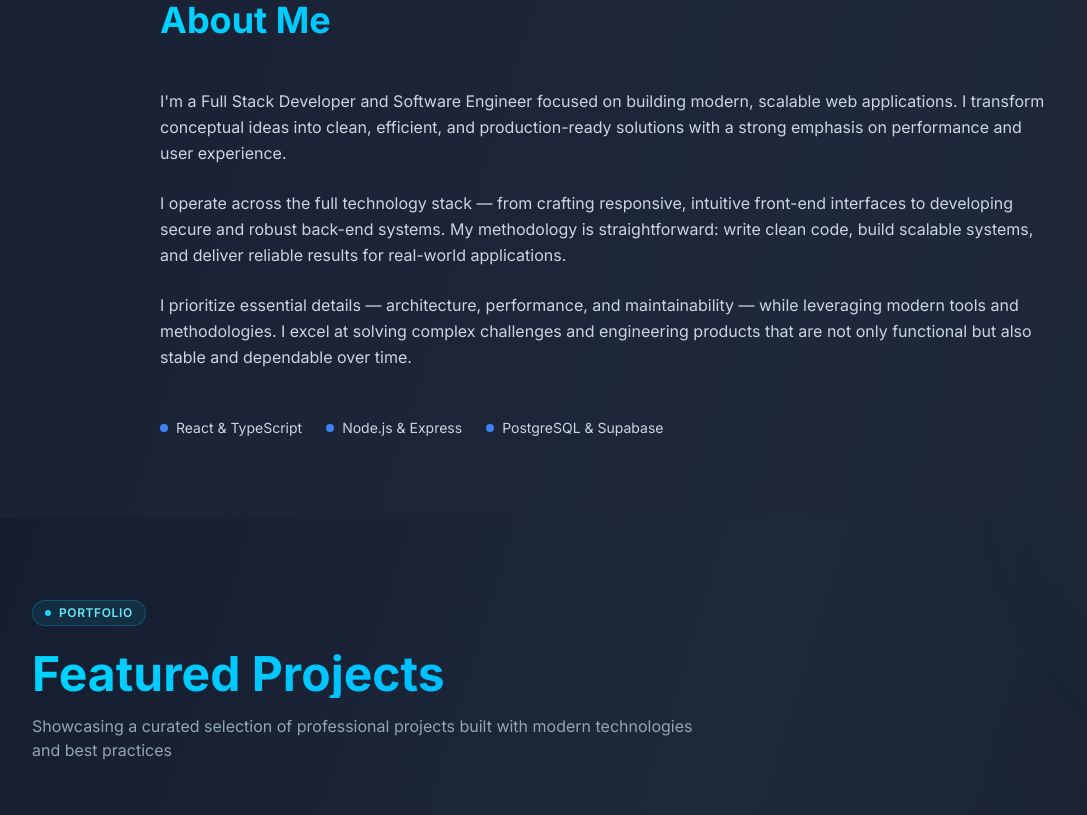
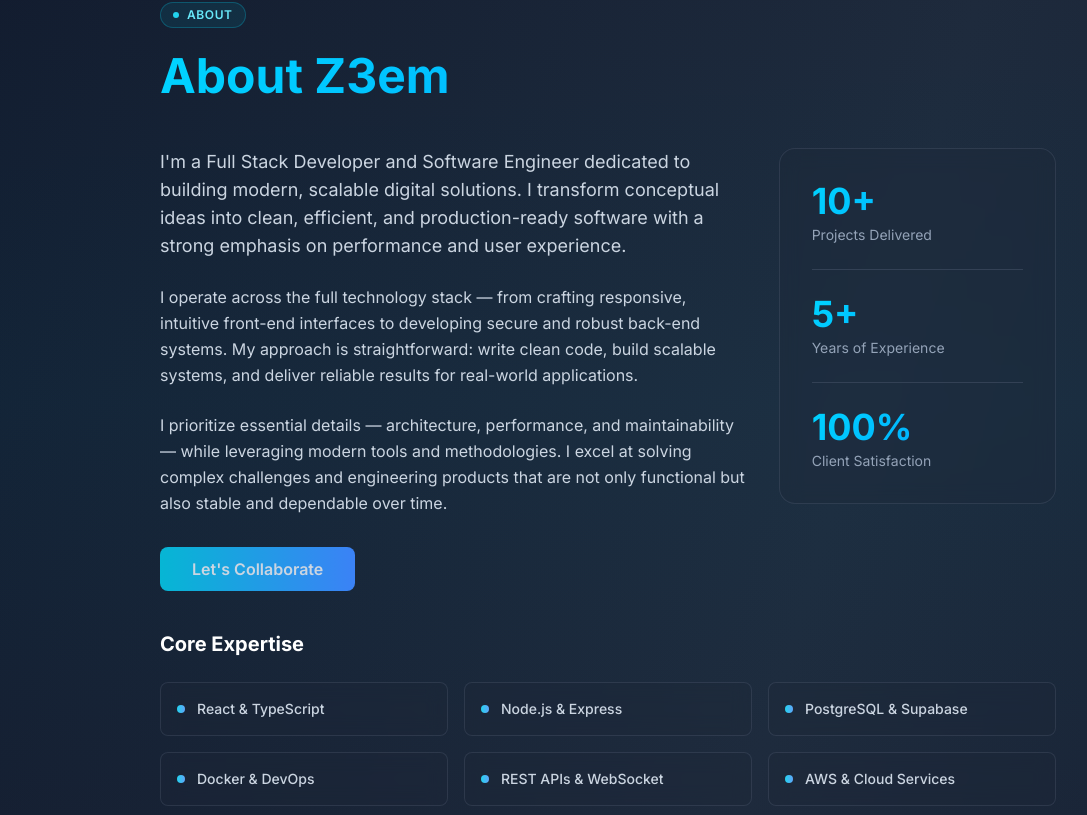
Before and after one commit to z3em123123/Z3emNewWeb, a React (Vite) app: page / in a window 1280 px wide. Shown: the part 945-1760 px from the top of the page, without its empty margins (32-1119 px from the left). Built offline with nearby package versions, Linux system fonts and the light colour scheme; no server answers; the HTML template or start-up script is replaced by a standard one.

Commit message:
Update: src/components/About.jsx

```diff
--- a/src/components/About.jsx
+++ b/src/components/About.jsx
@@ -1,35 +1,83 @@
 export default function About() {
+  const highlights = [
+    "React & TypeScript",
+    "Node.js & Express",
+    "PostgreSQL & Supabase",
+    "Docker & DevOps",
+    "REST APIs & WebSocket",
+    "AWS & Cloud Services"
+  ]
+
   return (
-    <section id="about" className="py-20 px-4 sm:px-6 lg:px-8 bg-slate-800/50">
-      <div className="max-w-4xl mx-auto">
-        <h2 className="text-4xl font-bold mb-12 gradient-text">About Me</h2>
+    <section id="about" className="py-20 px-4 sm:px-6 lg:px-8 relative overflow-hidden">
+      <div className="absolute inset-0 bg-gradient-to-b from-transparent via-cyan-500/5 to-transparent pointer-events-none"></div>
 
-        <div className="space-y-6 text-slate-300 leading-relaxed">
-          <p>
-            I'm a Full Stack Developer and Software Engineer focused on building modern, scalable web applications. I transform conceptual ideas into clean, efficient, and production-ready solutions with a strong emphasis on performance and user experience.
+      <div className="max-w-4xl mx-auto relative z-10">
+        <div className="mb-12 animate-slideUp">
+          <div className="inline-flex items-center gap-2 px-3 py-1 bg-cyan-500/10 border border-cyan-500/30 rounded-full mb-6">
+            <div className="w-1.5 h-1.5 bg-cyan-400 rounded-full"></div>
+            <span className="text-xs font-semibold text-cyan-300 uppercase tracking-wider">About</span>
+          </div>
+          <h2 className="text-5xl font-bold gradient-text">About Z3em</h2>
+        </div>
+
+        <div className="grid grid-cols-1 lg:grid-cols-3 gap-8 mb-12">
+          {/* Main content */}
+          <div className="lg:col-span-2 space-y-6 text-slate-300 leading-relaxed animate-slideUp" style={{animationDelay: '0.1s'}}>
+            <p className="text-lg">
+              I'm a Full Stack Developer and Software Engineer dedicated to building modern, scalable digital solutions. I transform conceptual ideas into clean, efficient, and production-ready software with a strong emphasis on performance and user experience.
             </p>
 
             <p>
-            I operate across the full technology stack — from crafting responsive, intuitive front-end interfaces to developing secure and robust back-end systems. My methodology is straightforward: write clean code, build scalable systems, and deliver reliable results for real-world applications.
+              I operate across the full technology stack — from crafting responsive, intuitive front-end interfaces to developing secure and robust back-end systems. My approach is straightforward: write clean code, build scalable systems, and deliver reliable results for real-world applications.
             </p>
 
             <p>
               I prioritize essential details — architecture, performance, and maintainability — while leveraging modern tools and methodologies. I excel at solving complex challenges and engineering products that are not only functional but also stable and dependable over time.
             </p>
 
-          <div className="pt-6 flex gap-6 text-sm">
-            <div className="flex items-center gap-2">
-              <div className="w-2 h-2 bg-blue-500 rounded-full"></div>
-              <span>React & TypeScript</span>
+            <div className="pt-4">
+              <a href="#contact" className="button-primary">
+                Let's Collaborate
+              </a>
             </div>
-            <div className="flex items-center gap-2">
-              <div className="w-2 h-2 bg-blue-500 rounded-full"></div>
-              <span>Node.js & Express</span>
           </div>
-            <div className="flex items-center gap-2">
-              <div className="w-2 h-2 bg-blue-500 rounded-full"></div>
-              <span>PostgreSQL & Supabase</span>
+
+          {/* Stats */}
+          <div className="animate-slideUp" style={{animationDelay: '0.2s'}}>
+            <div className="glass-effect rounded-2xl p-8 space-y-6">
+              <div>
+                <div className="text-4xl font-bold gradient-text mb-1">10+</div>
+                <div className="text-sm text-slate-400">Projects Delivered</div>
               </div>
+              <div className="border-t border-slate-700"></div>
+              <div>
+                <div className="text-4xl font-bold gradient-text mb-1">5+</div>
+                <div className="text-sm text-slate-400">Years of Experience</div>
+              </div>
+              <div className="border-t border-slate-700"></div>
+              <div>
+                <div className="text-4xl font-bold gradient-text mb-1">100%</div>
+                <div className="text-sm text-slate-400">Client Satisfaction</div>
+              </div>
+            </div>
+          </div>
+        </div>
+
+        {/* Highlights */}
+        <div className="animate-slideUp" style={{animationDelay: '0.3s'}}>
+          <h3 className="text-xl font-bold mb-6 text-white">Core Expertise</h3>
+          <div className="grid grid-cols-2 md:grid-cols-3 gap-4">
+            {highlights.map((item, idx) => (
+              <div
+                key={item}
+                className="glass-effect rounded-lg p-4 flex items-center gap-3 hover:bg-cyan-500/10 transition duration-300 animate-slideUp"
+                style={{animationDelay: `${0.4 + idx * 0.05}s`}}
+              >
+                <div className="w-2 h-2 bg-gradient-to-r from-cyan-400 to-blue-400 rounded-full flex-shrink-0"></div>
+                <span className="text-sm font-medium text-slate-300">{item}</span>
+              </div>
+            ))}
           </div>
         </div>
       </div>
```
Lines whose indentation alone changed are shown as unchanged.
